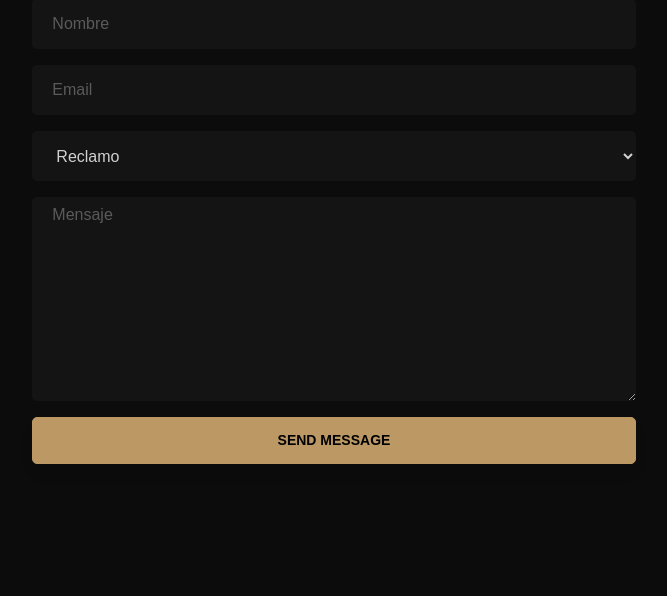
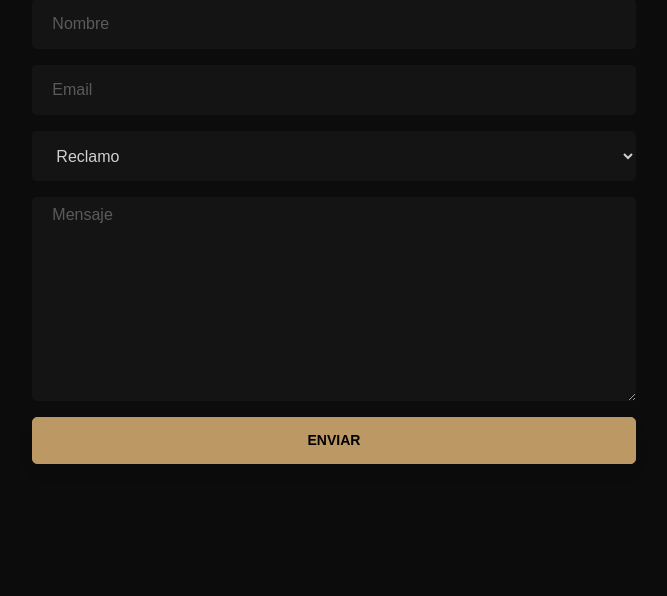
Before and after one commit to bp-05/coffee, a Django app: page / in a window 1280 px wide. Shown: the part 491-1087 px from the top of the page, without its empty margins (306-973 px from the left). Run offline with Django 5.2, Linux system fonts and the light colour scheme; some libraries are stand-ins or nearby versions.

Commit message:
Update index.html

```diff
--- a/templates/coffeeApp/index.html
+++ b/templates/coffeeApp/index.html
@@ -101,7 +101,7 @@
 											</div>
 											<div class="col-md-12">
 												<div class="form-group">
-													<input type="submit" value="Send Message" class="btn btn-primary">
+													<input type="submit" value="Enviar" class="btn btn-primary">
 													<div class="submitting"></div>
 												</div>
 											</div>
```
